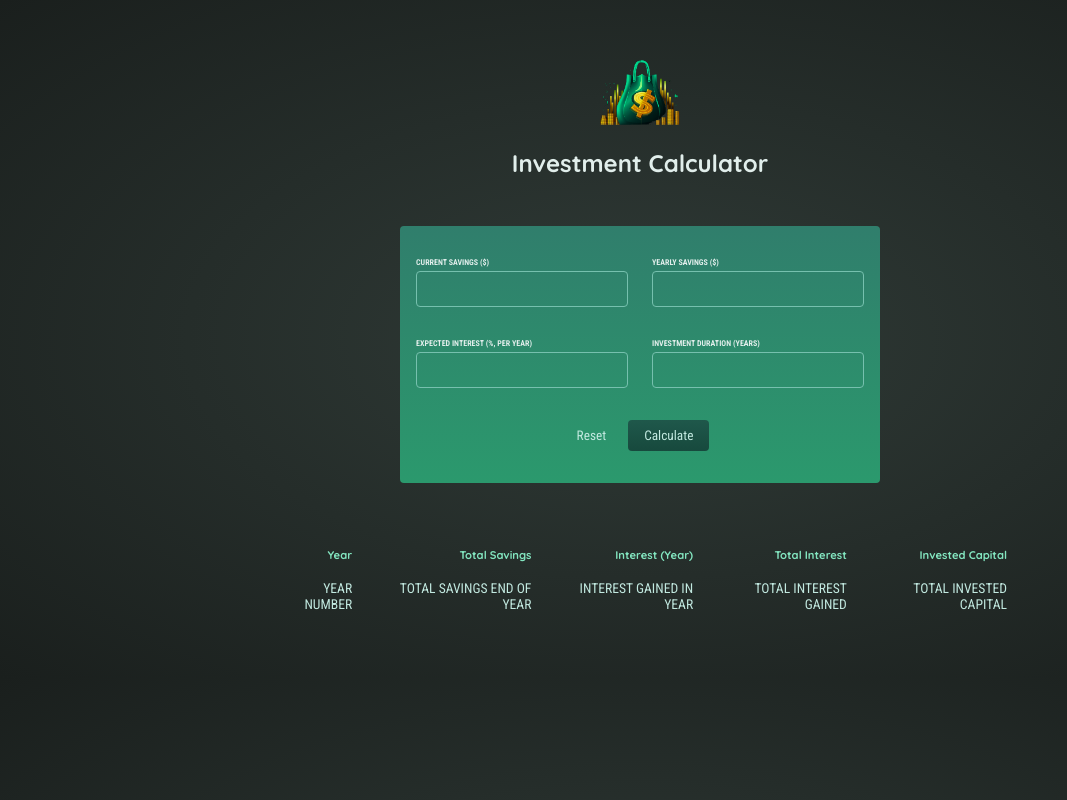
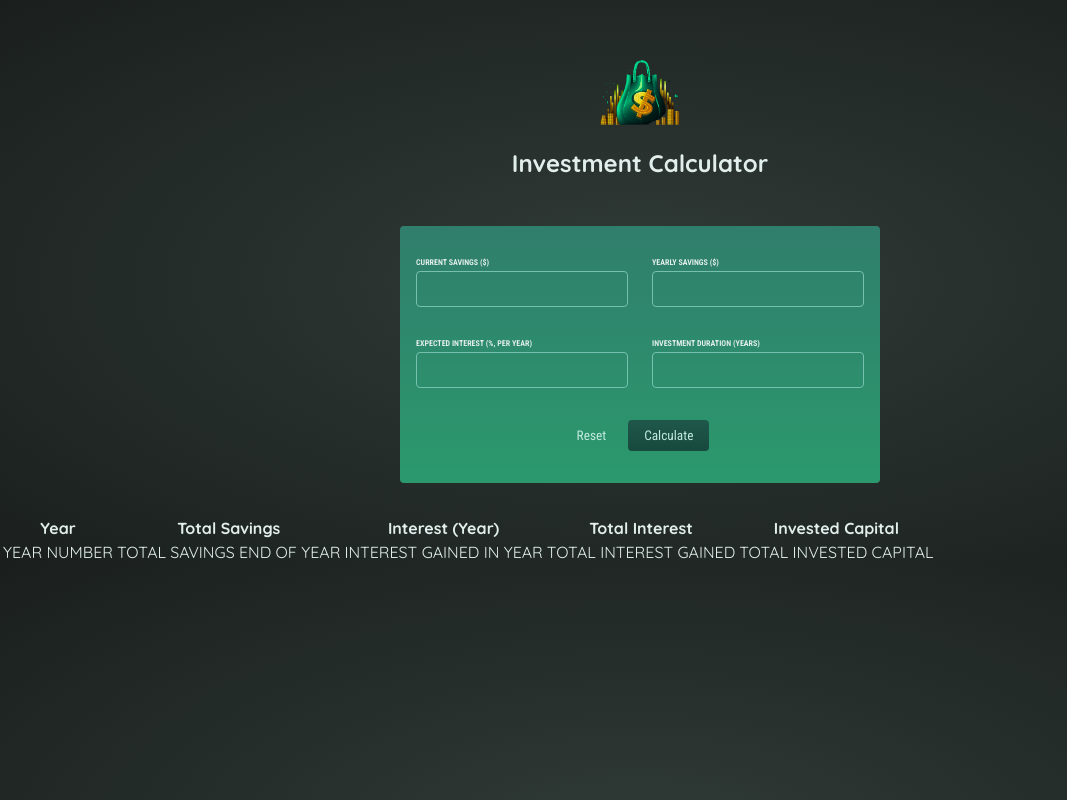
Before and after one commit to carlo-rigacci/investment-calculator, a React (Create React App) app: page / in a window 1280 px wide. Shown: the whole page, without its empty margins (0-1067 px from the left). Built offline with nearby package versions, Linux system fonts and the light colour scheme.

Commit message:
Created the skeleton for the table component and its subcomponents

```diff
--- /dev/null
+++ b/src/components/table/Table.css
@@ -0,0 +1,8 @@
+.result {
+  max-width: 50rem;
+  margin: 2rem auto;
+  padding: 1rem;
+  table-layout: fixed;
+  border-spacing: 1rem;
+  text-align: right;
+}
--- /dev/null
+++ b/src/components/table/table_body/Body.css
@@ -0,0 +1,5 @@
+tbody {
+  font-family: 'Roboto Condensed', sans-serif;
+  font-size: 0.85rem;
+  color: #c2e9e0;
+}
--- /dev/null
+++ b/src/components/table/table_head/Head.css
@@ -0,0 +1,4 @@
+thead {
+  font-size: 0.7rem;
+  color: #83e6c0;
+}
--- /dev/null
+++ b/src/components/table/table_row/Row.js
@@ -0,0 +1,3 @@
+export default function Row() {
+
+}
--- a/src/index.css
+++ b/src/index.css
@@ -13,23 +13,3 @@ body {
   background: radial-gradient(#303b37, #1a1f1d);
   color: #e1eeeb;
 }
-
-.result {
-  max-width: 50rem;
-  margin: 2rem auto;
-  padding: 1rem;
-  table-layout: fixed;
-  border-spacing: 1rem;
-  text-align: right;
-}
-
-.result thead {
-  font-size: 0.7rem;
-  color: #83e6c0;
-}
-
-.result tbody {
-  font-family: 'Roboto Condensed', sans-serif;
-  font-size: 0.85rem;
-  color: #c2e9e0;
-}
```
Also changed, not shown: src/components/table/Table.js (added, +12 -0 lines), src/components/table/table_body/Body.js (added, +10 -0 lines), src/components/table/table_head/Head.js (added, +10 -0 lines).
